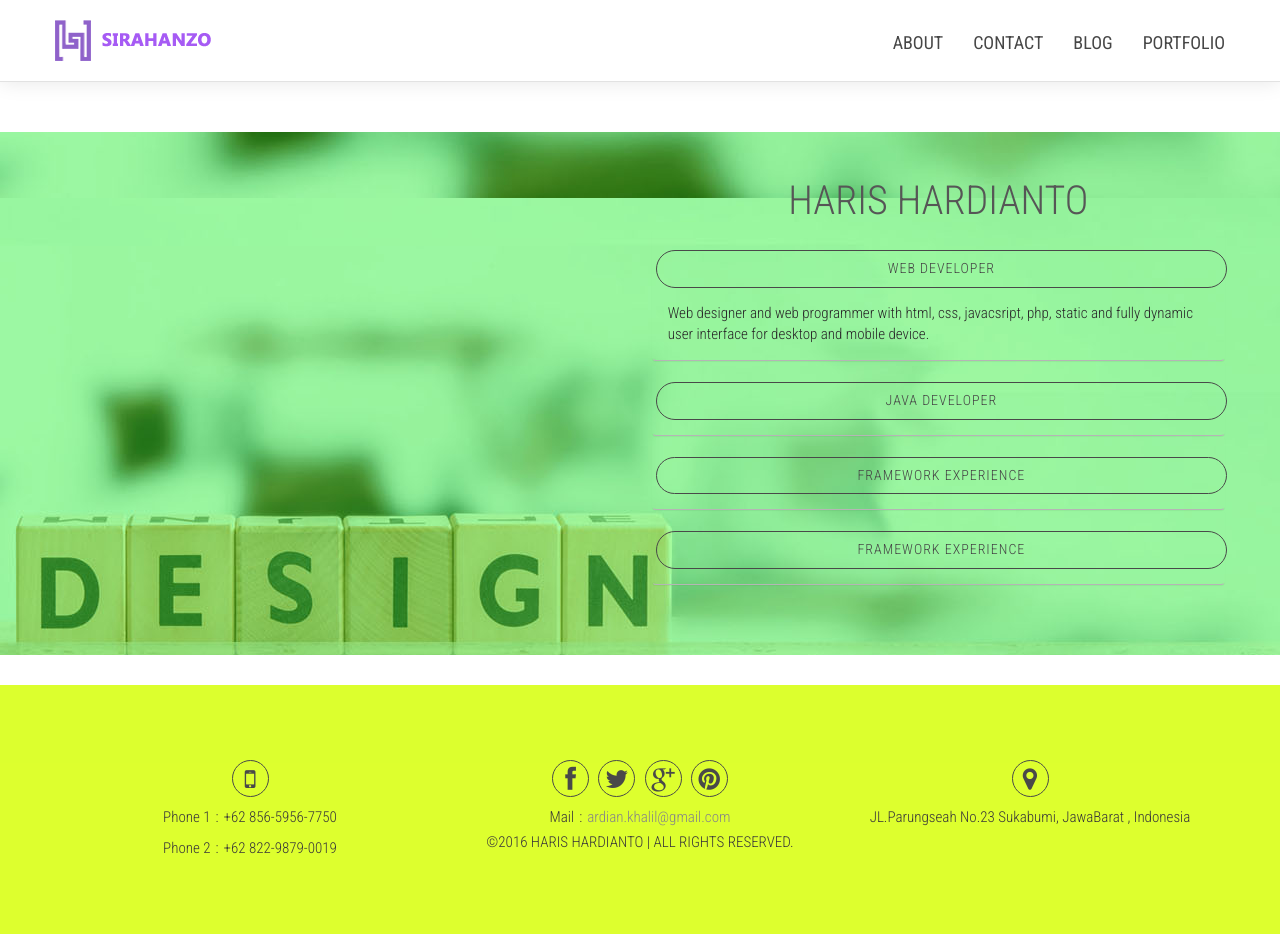
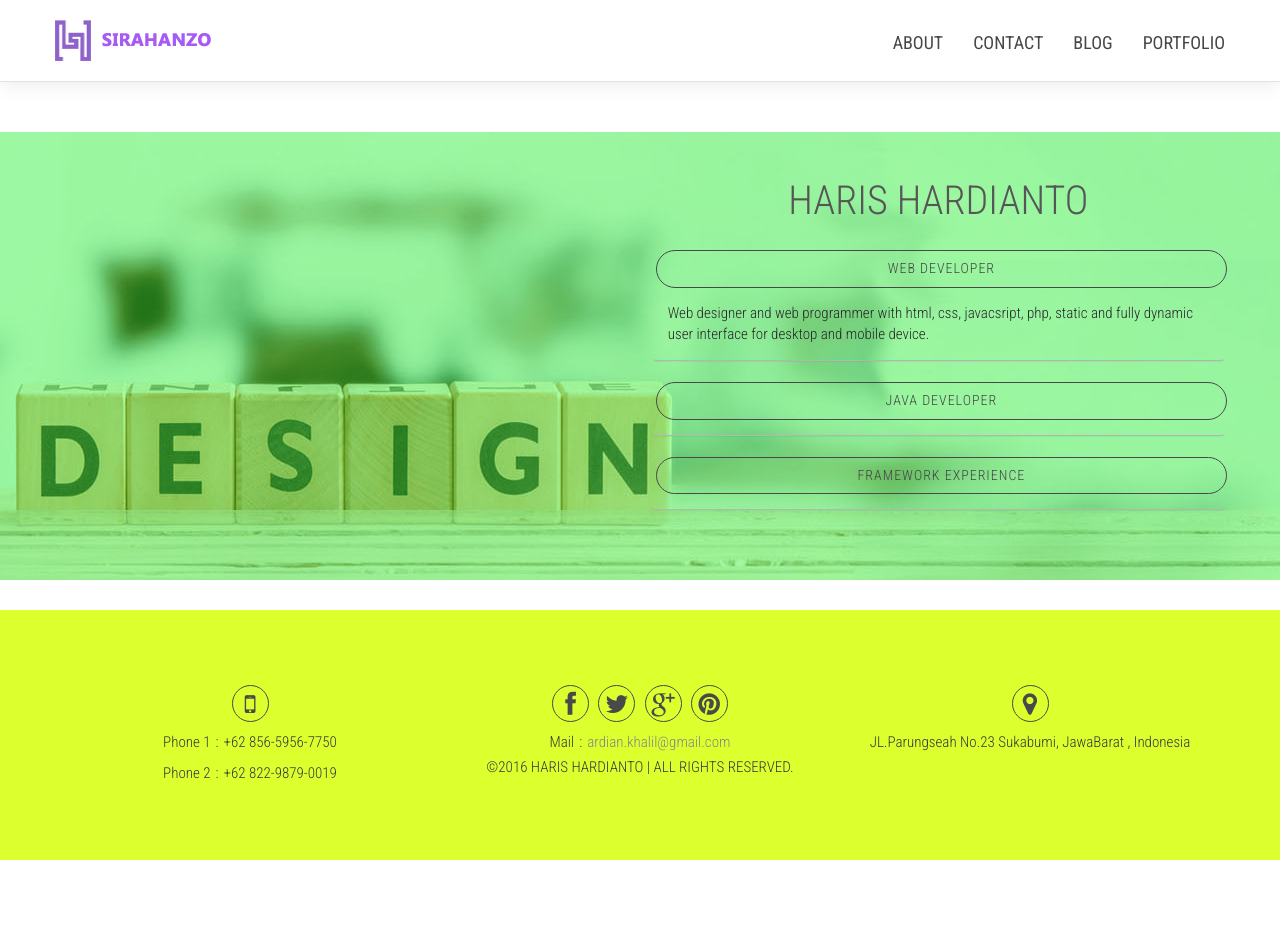
Before and after one commit to sirahanzo/sirahanzo.github.io, a Jekyll site: the page built from index.html, in a window 1280 px wide. Built offline with Jekyll 4.4.1, drawn with Linux system fonts in a browser that asks for light colours; after the commit the page ends 900 px from its top, so only the background shows below that.

Commit message:
Update index

```diff
--- a/index.html
+++ b/index.html
@@ -62,7 +62,7 @@ layout: page
                 </div>
             </div>
 
-            <div class="panel">
+            <div class="panel hide">
                 <div class="accordion-heading">
                     <a class="accordion-toggle" data-toggle="collapse" data-parent="#accordion2" href="#list4">
                         <span class="footer-links inner text-center " style="padding: 0px">
```
